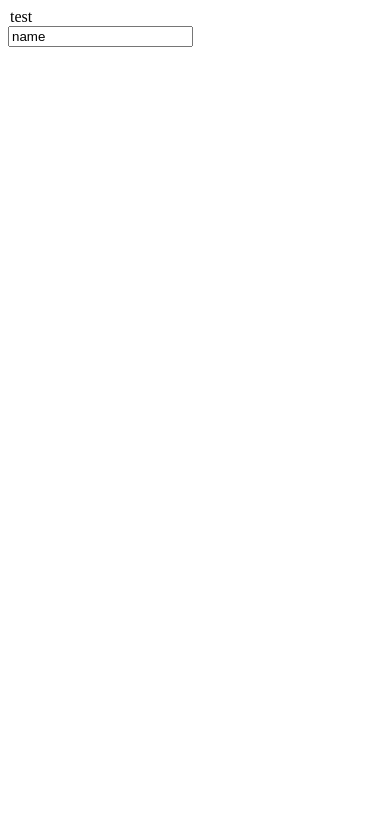
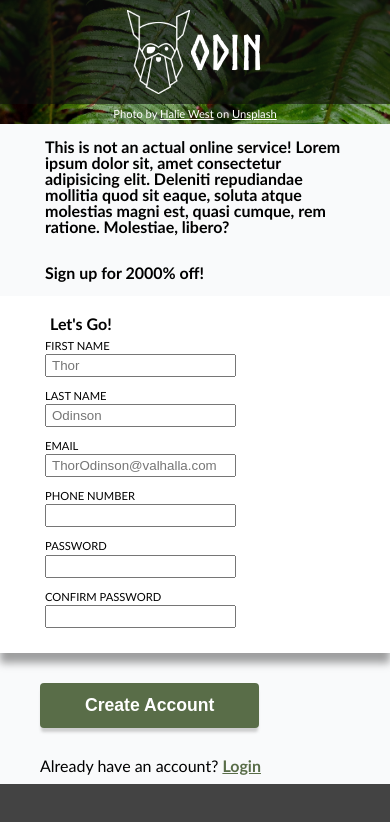
Before and after one commit to cbrad314/TOP-signup-form, a plain HTML site: page index.html in a window 390 px wide. Drawn offline with Linux system fonts and the light colour scheme.

Commit message:
Add responsive design

```diff
--- a/index.html
+++ b/index.html
@@ -4,13 +4,62 @@
     <meta charset="UTF-8">
     <meta http-equiv="X-UA-Compatible" content="IE=edge">
     <meta name="viewport" content="width=device-width, initial-scale=1.0">
-    <title>All Geniuses Share This Trait...</title>
+    <title>Loki Hates This Simple Trick</title>
     <link rel="stylesheet" href="style.css">
 </head>
 <body>
-    <form>
-        <legend>test</legend>
-        <input type="text" name="firstname" id="firstname" value="name">
-    </form>
+        <div id="image-container">
+            <div id="logo-container">
+                <img id="logo" src="./images/odin-lined.png" alt="Odin Icon">
+                <span id="logo-text">ODIN</span>
+            </div>
+            <p id="image-credit">Photo by
+                <a href="https://unsplash.com/@haliewestphoto?utm_source=unsplash&utm_medium=referral&utm_content=creditCopyText">Halie West</a>
+                on
+                <a href="https://unsplash.com/photos/25xggax4bSA?utm_source=unsplash&utm_medium=referral&utm_content=creditCopyText">Unsplash</a>
+            </p>
+        </div>
+        <form id="right-container">
+            <div id="header">
+                <div>
+                    <p>This is not an actual online service! Lorem ipsum dolor sit, amet consectetur adipisicing elit. Deleniti repudiandae mollitia quod sit eaque, soluta atque molestias magni est, quasi cumque, rem ratione. Molestiae, libero?</p>
+                    <p>Sign up for 2000% off!</p>
+                </div>
+            </div>
+            <section>
+                <legend>Let's Go!</legend>
+                <div class="form-row">
+                    <div class="form-input">
+                        <label for="firstname">FIRST NAME</label><input type="text" name="firstname" id="firstname" placeholder="Thor" required minlength="2" maxlength="50">
+                    </div>
+                    <div class="form-input">
+                        <label for="lastname">LAST NAME</label><input type="text" name="lastname" id="lastname" placeholder="Odinson" required minlength="2" maxlength="50">
+                    </div>
+                </div>
+                <div class="form-row">
+                    <div class="form-input">
+                        <label for="email">EMAIL</label><input type="email" name="email" id="email" required placeholder="ThorOdinson@valhalla.com">
+                    </div>
+                    <div class="form-input">
+                        <label for="phonenumber">PHONE NUMBER</label><input type="tel" name="phonenumber" id="phonenumber" minlength="9" maxlength="12">
+                    </div>
+                </div>
+                <div class="form-row">
+                    <div class="form-input">
+                        <label for="pw">PASSWORD</label><input type="password" name="pw" id="pw" required minlength="8" maxlength="35">
+                    </div>
+                    <div class="form-input">
+                        <label for="confirmpw">CONFIRM PASSWORD</label><input type="password" name="confirmpw" id="confirmpw" required minlength="8" maxlength="35">
+                    </div>
+                </div>
+
+
+
+            </section>
+            <div id="footer">
+                <button type="submit">Create Account</button>
+                <p>Already have an account? <a href="http://google.com"> Login</a></p>
+            </div>
+        </form>
 </body>
 </html>
--- a/style.css
+++ b/style.css
@@ -0,0 +1,302 @@
+:root {
+    --hf-bg-color: #f9fafb;
+    font-family: 'Gill Sans', 'Gill Sans MT', Calibri, 'Trebuchet MS', sans-serif;
+}
+/* http://meyerweb.com/eric/tools/css/reset/
+   v2.0 | 20110126
+   License: none (public domain)
+*/
+
+html, body, div, span, applet, object, iframe,
+h1, h2, h3, h4, h5, h6, p, blockquote, pre,
+a, abbr, acronym, address, big, cite, code,
+del, dfn, em, img, ins, kbd, q, s, samp,
+small, strike, strong, sub, sup, tt, var,
+b, u, i, center,
+dl, dt, dd, ol, ul, li,
+fieldset, form, label, legend,
+table, caption, tbody, tfoot, thead, tr, th, td,
+article, aside, canvas, details, embed,
+figure, figcaption, footer, header, hgroup,
+menu, nav, output, ruby, section, summary,
+time, mark, audio, video {
+	margin: 0;
+	padding: 0;
+	border: 0;
+	font-size: 100%;
+	font: inherit;
+	vertical-align: baseline;
+}
+/* HTML5 display-role reset for older browsers */
+article, aside, details, figcaption, figure,
+footer, header, hgroup, menu, nav, section {
+	display: block;
+}
+body {
+	line-height: 1;
+}
+ol, ul {
+	list-style: none;
+}
+blockquote, q {
+	quotes: none;
+}
+blockquote:before, blockquote:after,
+q:before, q:after {
+	content: '';
+	content: none;
+}
+table {
+	border-collapse: collapse;
+	border-spacing: 0;
+}
+@font-face {
+    font-family: norse-bold-font;
+    src: url(./fonts/Norse-Bold.otf);
+  }
+  body {
+    display: flex;
+    flex-flow: row wrap;
+    height: 100vh;
+    width: 70vw;
+    position: absolute;
+    left: 15vw;
+    background-color: #0e0e0e;
+
+  }
+#image-container{
+    position: relative;
+    background-repeat: no-repeat;
+    background-position: center;
+    background-size: cover;
+    background-image:url(./images/halie-west-25xggax4bSA-unsplash.jpg);
+    width: 40%;
+
+}
+#logo-container {
+    position: relative;
+    top: 20vh;
+    background-color: rgba(14, 14, 14,62%);
+    display: flex;
+    align-items: center;
+    justify-content: center;
+    padding: 10px;
+}
+ #logo {
+    height: 10vh;
+}
+
+#logo-text{
+    font-family: norse-bold-font;
+    font-size: 3rem;
+    color: white;
+}
+
+#image-credit{
+    position: absolute;
+    bottom: .5vh;
+    right: 1vh;
+    color: white;
+    font-size: .7rem;
+}
+#image-credit a{
+    color: inherit;
+}
+
+#right-container{
+    display: flex;
+    flex-direction: column;
+    /* border: 1px solid red; */
+    width: 60%;
+}
+#header, section, #footer {
+    padding: 0px 40px;
+}
+
+#header {
+    /* height: 40vh; */
+    flex: 1.4 1 auto;
+    background-color: var(--hf-bg-color);
+    font-weight: bold;
+}
+
+section {
+    /* height: 20vh; */
+    position: relative;
+    flex: 1 1 auto;
+    background-color: white;
+    box-shadow: 0px 10px 8px 0px rgba(0, 0, 0, 37%);
+    display: flex;
+    flex-direction: column;
+    align-items: baseline;
+    justify-content: space-around;
+
+    padding-top: 20px;
+    padding-bottom: 20px;
+}
+
+legend {
+    padding: 0px 0px 0px 10px;
+    font-weight: bolder;
+}
+.form-row {
+    display: flex;
+    flex-direction: row;
+    align-items: center;
+    padding: 5px;
+    justify-content: space-around;
+}
+
+.form-input {
+    display: flex;
+    flex-direction: column;
+    flex: 1 1 auto;
+    /* align-items: center; */
+    /* justify-content: space-around; */
+    padding: 5px;
+    padding-right: 5vw;
+    width: min(180px, 13vw);
+}
+
+.form-input * {
+    padding: 3px 0px;
+}
+
+label {
+    font-family: Calibri, 'Trebuchet MS', sans-serif;
+    font-size: .7rem;
+    padding: 2px 0px;
+}
+
+.form-input>input {
+    padding: 2px 5px;
+}
+
+
+#footer {
+    /* height: 40vh; */
+    flex: 1.3 1 auto;
+    background-color: var(--hf-bg-color);
+    /* display: flex; */
+    /* flex-direction: column; */
+}
+
+#header>div {
+    position: relative;
+    top:50%;
+}
+#header p {
+    padding-bottom:10px;
+    margin-right: 50px;
+}
+
+#footer a {
+    color: #596d48;
+    font-weight: bold;
+}
+input:focus {
+    outline: none;
+    border: 2px solid #596d48;
+    border-radius: 2px;
+}
+button {
+    padding: 12px 45px;
+    margin-top: 30px;
+    margin-bottom: 30px;
+    color: white;
+    font-weight: bolder;
+    font-size: 1.1rem;
+    background-color: #596d48;
+    box-shadow: 0px 5px 3px -1px rgba(150, 150, 150, 0.452);
+    border-radius: 4px;
+    border: 0px;
+}
+
+@media (max-width: 1000px) {
+    #header>div{
+        top: 20%;
+    }
+}
+
+@media (max-height: 750px) {
+    #header>div{
+        top: 5vh;
+    }
+}
+@media (max-width: 700px){
+
+    body {
+        flex-flow: column nowrap;
+        height: 100vh;
+        width: 100vw;
+        position: initial;
+        background-color: rgba(36, 36, 36, 0.856);
+      }
+    #image-container,#right-container {
+        width: 100%;
+    }
+    #logo-container {
+
+        position: initial;
+        top: initial;
+        padding: 10px;
+    }
+    #image-credit{
+        position: initial;
+        bottom: initial;
+        right: initial;
+        text-align: center;
+        padding: 4px;
+    }
+    #image-credit a{
+        color: inherit;
+    }
+    #header>div{
+        top:initial;
+        display: flex;
+        flex-direction: column;
+    }
+    #header p{
+        padding-top:10px;
+        margin: 5px;
+    }
+    #footer p {
+        padding-bottom: 10px;
+    }
+    section {
+        /* height: 20vh; */
+        position: relative;
+        flex: 1 1 auto;
+        background-color: white;
+        box-shadow: 0px 10px 8px 0px rgba(0, 0, 0, 37%);
+        display: flex;
+        flex-direction: column;
+        align-items: baseline;
+        justify-content: space-around;
+
+        padding-top: 20px;
+        padding-bottom: 20px;
+    }
+    .form-row {
+        display: flex;
+        flex-direction: column;
+        align-items: flex-start;
+        padding: 0px;
+        justify-content: space-around;
+    }
+    .form-input {
+        display: flex;
+        flex-direction: column;
+        flex: 1 1 auto;
+        /* align-items: center; */
+        /* justify-content: space-around; */
+        padding: 5px;
+        padding-right: 5vw;
+        width: initial;
+    }
+    .form-input * {
+        padding: 3px 0px;
+    }
+
+
+}
```
Also changed, not shown: fonts/Norse-Bold.otf (added), images/halie-west-25xggax4bSA-unsplash.jpg (added), images/odin-lined.png (added).
